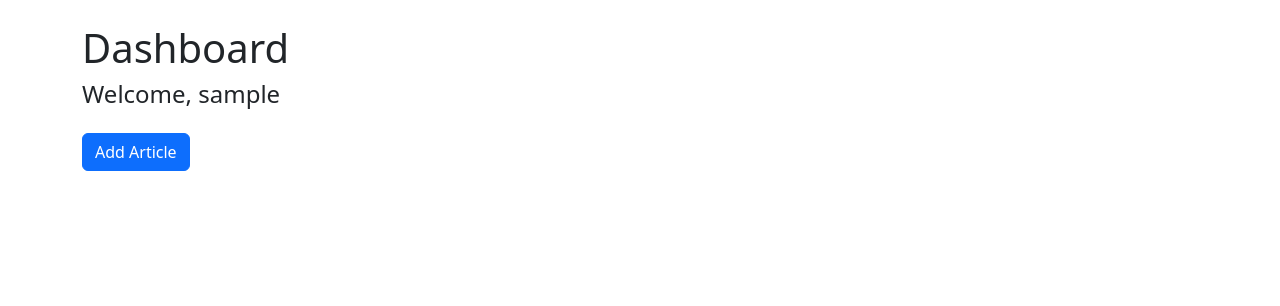
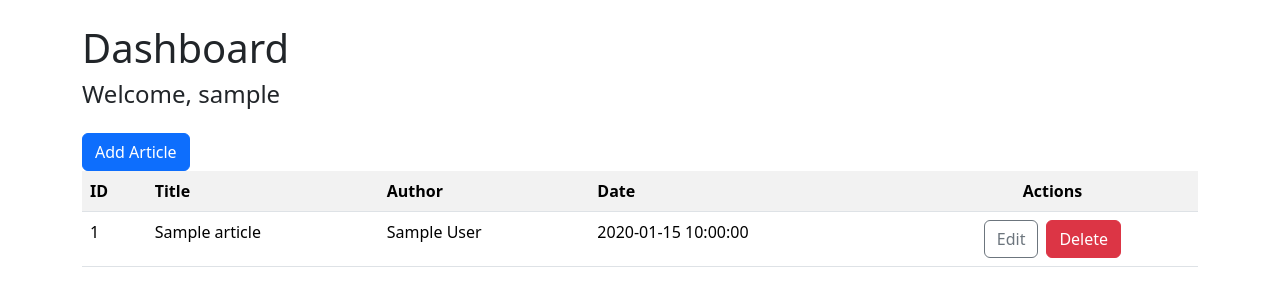
Before and after one commit to blooming813/PythonFlask, a Flask app: page /dashboard in a window 1280 px wide. Shown: the part 73-379 px from the top of the page. Run offline with Flask 3, Linux system fonts and the light colour scheme; the visitor is signed in with stand-in values (Sample User, id 1); tables that the repository leaves empty or names only in its code hold one stand-in row (values such as "Sample post"); some libraries are stand-ins or nearby versions.

Commit message:
add article table

```diff
--- a/app.py
+++ b/app.py
@@ -110,7 +110,19 @@ def logout():
 @app.route('/dashboard')
 @is_logged_in
 def dashboard():
-    return render_template('dashboard.html')
+    #create cursor
+    cur = mysql.connection.cursor()
+
+    #get articles
+    result = cur.execute("SELECT * FROM articles")
+    articles = cur.fetchall()
+    if result>0:
+        return render_template('dashboard.html', articles=articles)
+    else:
+        msg = 'No Articles Found'
+        return render_template('dashboard.html', msg=msg)
+    #close connection
+    cur.close()
 
 class ArticleForm(Form):
     title = StringField('Title', [validators.length(min=1, max=200)])
--- a/templates/addArticle.html
+++ b/templates/addArticle.html
@@ -4,7 +4,7 @@
     {% from "includes/_formhelpers.html" import render_field %}
     <form action="" method="POST" class=col-md-6>
         <div class="form-group mt-2">{{render_field(form.title, class="form-control")}}</div>
-        <div class="form-group mt-2">{{render_field(form.body, class="form-control")}}</div>
+        <div class="form-group mt-2">{{render_field(form.body, class="form-control", id="editor")}}</div>
         <input type="submit" value="Submit" class="btn btn-primary mt-3">
     </form>
 {% endblock %}
--- a/templates/dashboard.html
+++ b/templates/dashboard.html
@@ -5,4 +5,27 @@
     <div class="mt-4">
         <a href="/addArticle" class="btn btn-primary">Add Article</a>
     </div>
+    <table class="table table-striped">
+        <tr>
+            <th>ID</th>
+            <th>Title</th>
+            <th>Author</th>
+            <th>Date</th>
+            <th class="d-flex justify-content-center">Actions</th>
+        </tr>
+        {% for article in articles %}
+        <tr>
+            <td>{{article.id}}</td>
+            <td>{{article.title}}</td>
+            <td>{{article.author}}</td>
+            <td>{{article.create_date}}</td>
+            <td>
+                <div class="d-flex justify-content-center">
+                <a href="edit_article/{{article.id}}" class="btn btn-outline-secondary me-2">Edit</a>
+                <a href="#" class="btn btn-danger">Delete</a>
+                </div>
+            </td>
+        </tr>
+        {% endfor %}
+    </table>
 {%endblock%}
--- a/templates/layout.html
+++ b/templates/layout.html
@@ -10,6 +10,7 @@
       integrity="sha384-QWTKZyjpPEjISv5WaRU9OFeRpok6YctnYmDr5pNlyT2bRjXh0JMhjY6hW+ALEwIH"
       crossorigin="anonymous"
     />
+    <link rel="stylesheet" href="path/to/assets/content-styles.css" type="text/css">
   </head>
   <body>
     {% include 'includes/_navbar.html' %}
@@ -23,5 +24,16 @@
       integrity="sha384-YvpcrYf0tY3lHB60NNkmXc5s9fDVZLESaAA55NDzOxhy9GkcIdslK1eN7N6jIeHz"
       crossorigin="anonymous"
     ></script>
+    <script src="https://cdn.ckeditor.com/ckeditor5/41.3.1/classic/ckeditor.js"></script>
+    <script>
+      ClassicEditor
+              .create( document.querySelector( '#editor' ) )
+              .then( editor => {
+                      console.log( editor );
+              } )
+              .catch( error => {
+                      console.error( error );
+              } );
+</script>
   </body>
 </html>
```
Also changed, not shown: README.md.
